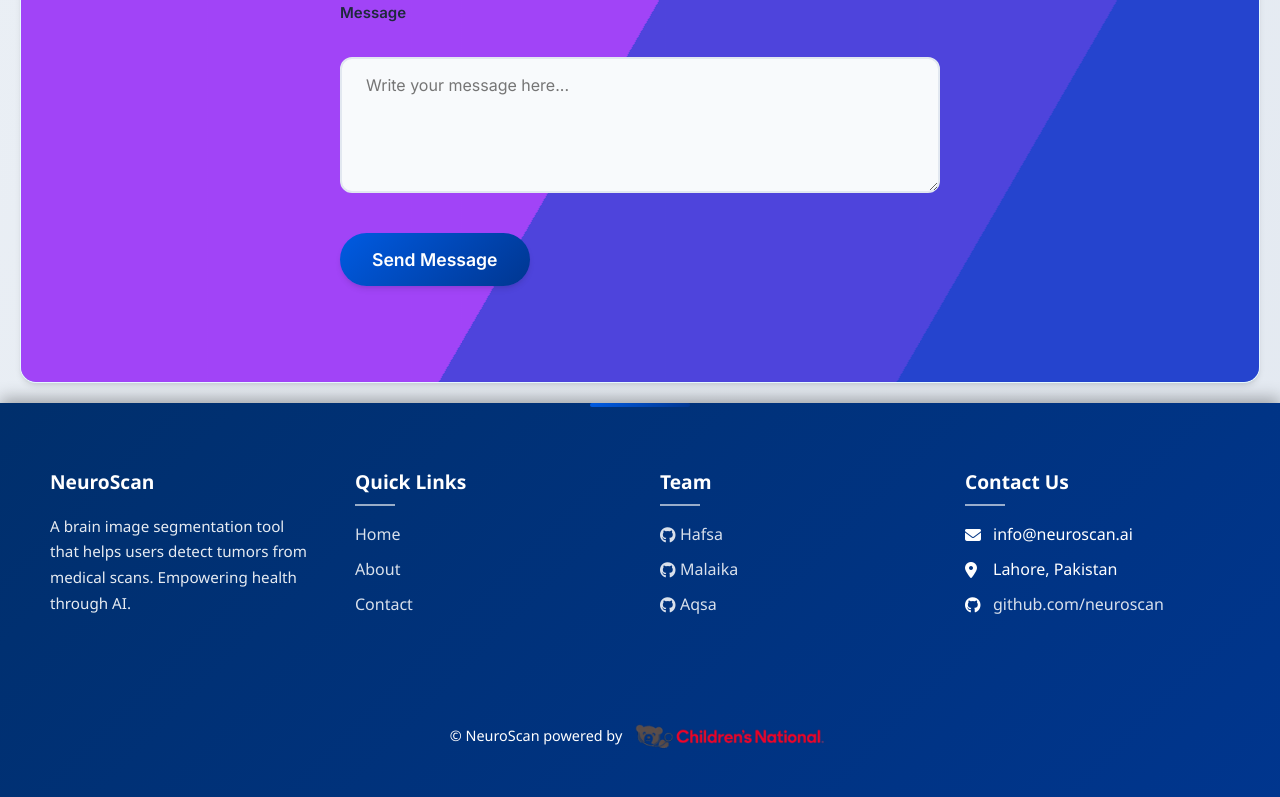
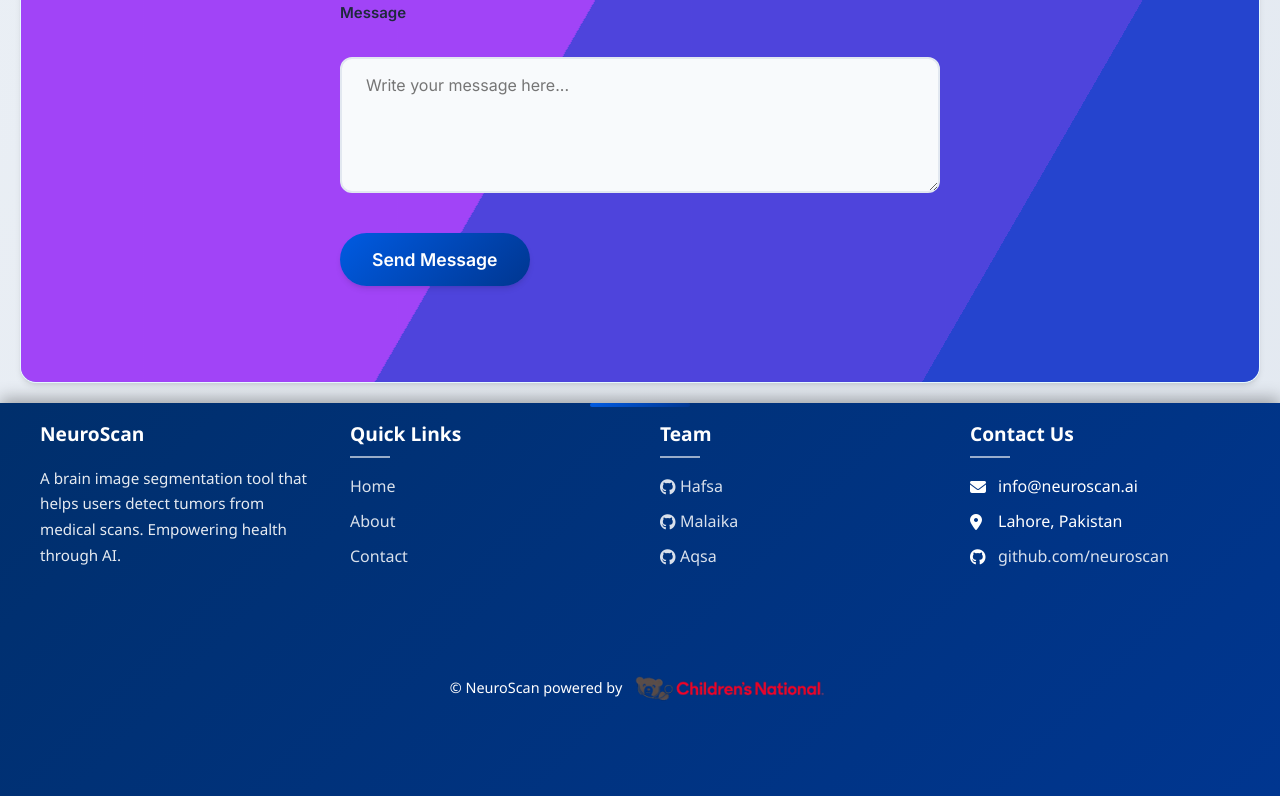
Before and after one commit to hafsahabib8/neuroscan, a React (Create React App) app: page /home in a window 1280 px wide. Shown: the part 2000-2797 px from the top of the page. Built offline with nearby package versions, Linux system fonts and the light colour scheme; no server answers.

Commit message:
Update home.css

```diff
--- a/src/components/home/home.css
+++ b/src/components/home/home.css
@@ -541,7 +541,7 @@ body {
 .footer {
   background: linear-gradient(135deg, #002f6c, #003690);
   color: var(--white);
-  padding: 4rem 50px 50px;
+  padding: 1rem 40px 0px;
   position: relative;
   font-size: 1rem;
   font-family: "Segoe UI", Tahoma, Geneva, Verdana, sans-serif;
```
